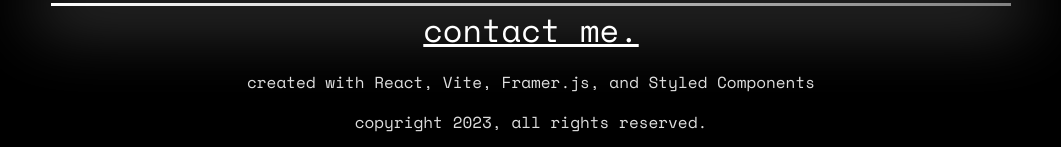
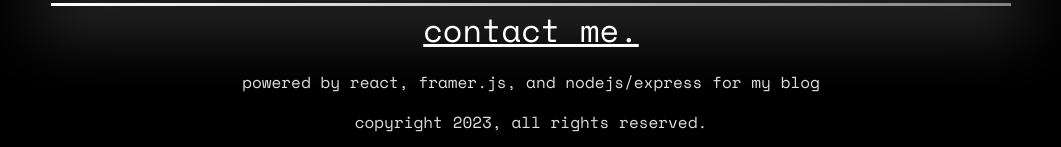
Before and after one commit to antiblockchain/landingpage, a React (Vite) app: page / in a window 1280 px wide. Shown: the part 2469-2616 px from the top of the page, without its empty margins (109-1170 px from the left). Built offline with nearby package versions, Linux system fonts and the light colour scheme.

Commit message:
Updated footer

```diff
--- a/src/components/Footer.jsx
+++ b/src/components/Footer.jsx
@@ -9,7 +9,7 @@ export function Footer() {
             <div className="footer-container">
                 <div className="footer-text">
                     <Subtitle as="a" href="">contact me.</Subtitle>
-                <Text>created with React, Vite, Framer.js, and Styled Components</Text>
+                <Text>powered by react, framer.js, and nodejs/express for my blog</Text>
                 <Text>copyright 2023, all rights reserved.</Text>
                 </div>
             </div>
```
